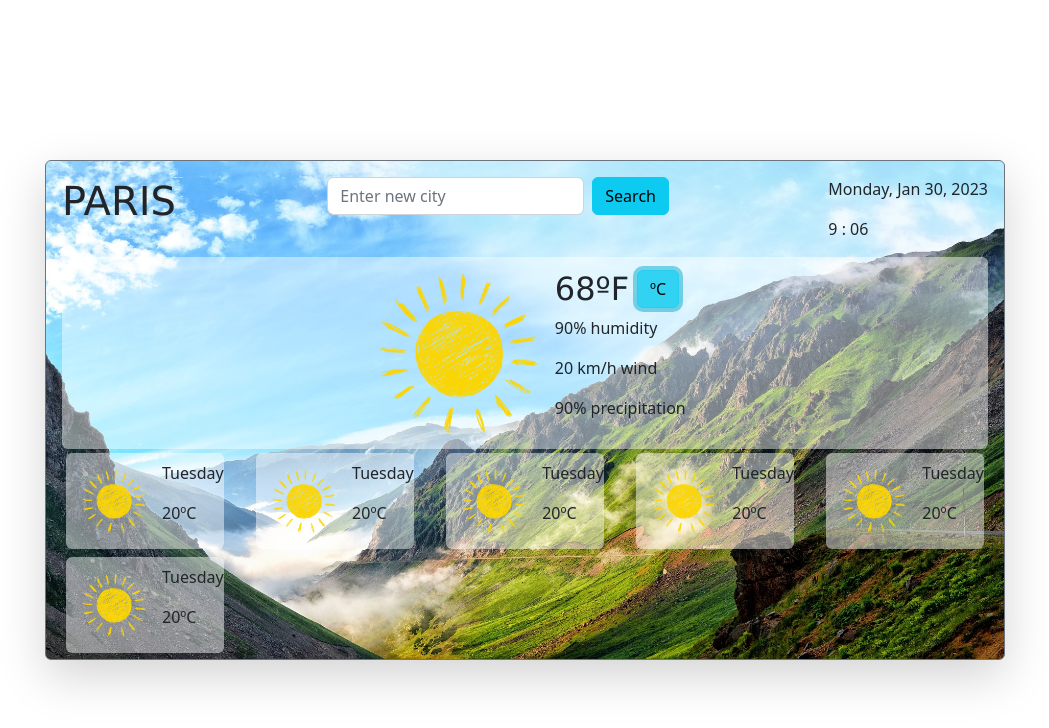
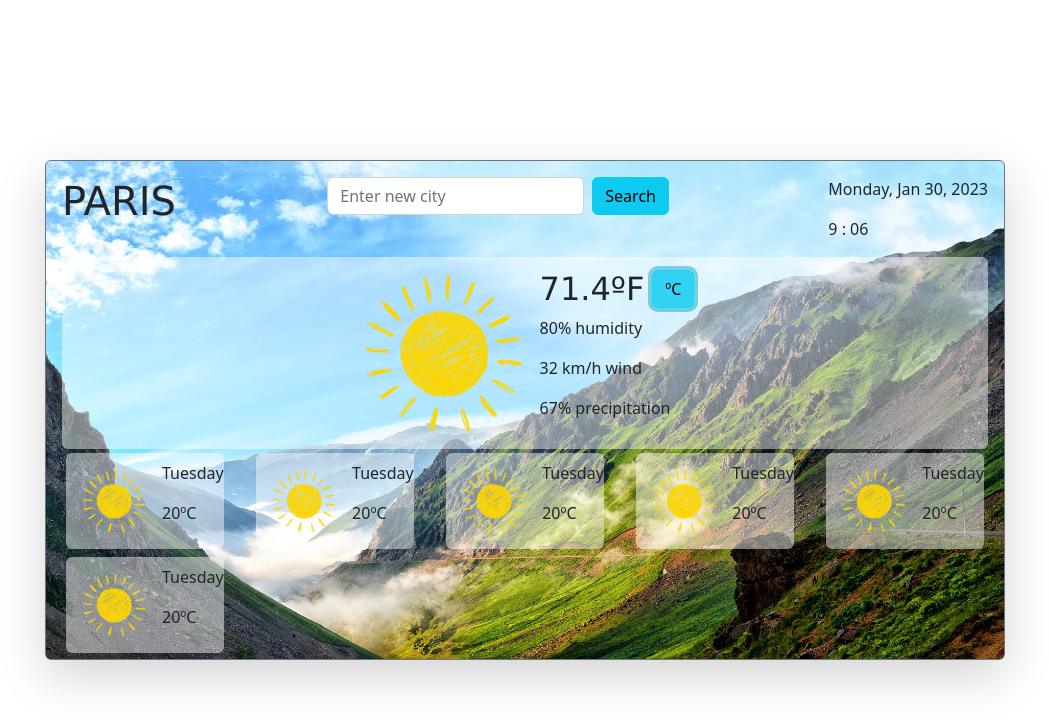
Before and after one commit to NoemiSAmeijide/Weather-Forecast, a plain HTML site: page index.html in a window 1280 px wide. Both pictures are taken after a click on the button "ºF". Shown: the whole page, without its empty margins (115-1164 px from the left). Drawn offline with nearby package versions, Linux system fonts and the light colour scheme.

Commit message:
date time setTimeout

```diff
--- a/index.html
+++ b/index.html
@@ -63,9 +63,9 @@
                   </div>
                 </div>
                 <div>
-                  <p>90% humidity</p>
-                  <p>20 km/h wind</p>
-                  <p>90% precipitation</p>
+                  <p><span id="humi">90</span>% humidity</p>
+                  <p><span id="wind"> 20</span> km/h wind</p>
+                  <p><span id="preci">90</span>% precipitation</p>
                 </div>
               </div>
             </div>
--- a/src/index.js
+++ b/src/index.js
@@ -1,27 +1,36 @@
 let weather = {
   paris: {
-    temp: 19.7,
+    temp: 21.9,
     humidity: 80,
+    wind: 32,
+    precipitation: 67,
   },
   tokyo: {
     temp: 17.3,
     humidity: 50,
+    wind: 90,
+    precipitation: 54,
   },
   lisbon: {
     temp: 30.2,
     humidity: 20,
+    wind: 13,
+    precipitation: 89,
   },
   "san francisco": {
     temp: 20.9,
     humidity: 100,
+    wind: 65,
+    precipitation: 42,
   },
   moscow: {
     temp: -5,
     humidity: 20,
+    wind: 62,
+    precipitation: 45,
   },
 };
 
-let now = new Date();
 let week = [
   "Sunday",
   "Monday",
@@ -58,11 +67,26 @@ city = city.trim();
 city = city.toLowerCase();
 console.log(city);
 
-var fruita = Object.keys(weather);
-console.log(fruita);
+// var fruita = Object.keys(weather);
+// console.log(fruita);
 
-var a = fruita.indexOf(city);
-console.log(a);
+// var a = fruita.indexOf(city);
+// console.log(a);
+
+//TIME
+setInterval(myTimer, 1000);
+
+function myTimer() {
+  let now = new Date();
+  //here we select the space where the timer is going
+  let theTime = document.querySelector("#the-time");
+  //here we put it in the html
+  let timeText = `<p>${week[now.getDay()]}, ${
+    mon[now.getMonth()]
+  } ${now.getDate()}, ${now.getFullYear()}</p> <p>${now.getHours()} :
+${(now.getMinutes() < 10 ? "0" : "") + now.getMinutes()}</p>`;
+  theTime.innerHTML = timeText;
+}
 
 //CONVERTION FUNCTIONS
 function convertion(event) {
@@ -77,18 +101,16 @@ function convertion(event) {
     unit.innerHTML = "ºF";
     unitButton.innerHTML = "ºC";
     result = `${(originTemp.textContent * 9) / 5 + 32} `;
-  } else if (celcius === false) {
+  } else {
     celcius = true;
     unit.innerHTML = "ºC";
     unitButton.innerHTML = "ºF";
     result = `${((originTemp.textContent - 32) * 5) / 9} `;
-  } else {
-    result = "error in the code";
   }
-  originTemp.innerHTML = result;
+  originTemp.innerHTML = Math.round(result * 10) / 10;
 
-  console.log(result);
-  console.log(originTemp.textContent);
+  // console.log(result);
+  // console.log(originTemp.textContent);
 }
 
 // call to CONVERTION
@@ -129,16 +151,6 @@ function newCity(event) {
   }
 }
 
-//TIME
-//here we select the space where the timer is going
-let theTime = document.querySelector("#the-time");
-//here we put it in the html
-let timeText = `<p>${week[now.getDay()]}, ${
-  mon[now.getMonth()]
-} ${now.getDate()}, ${now.getFullYear()}</p> <p>${now.getHours()} :
-${(now.getMinutes() < 10 ? "0" : "") + now.getMinutes()}</p>`;
-theTime.innerHTML = timeText;
-
 //CITY NAME
 //here we select and put the city name we are looking for in the html
 let selCity = document.querySelector("#selected-city");
@@ -147,7 +159,12 @@ selCity.innerHTML = city.toUpperCase();
 let cityForm = document.querySelector("#city-form");
 cityForm.addEventListener("submit", newCity);
 
-//CONVERTION borrar?
-// let convButton = document.querySelector("#fcf");
-// let temp = document.querySelectorAll(".temp");
-// convButton.addEventListener("click", convertion);
+// OTHER WEATHER DATA
+let temper = document.querySelector("#first-temp");
+temper.innerHTML = weather.paris.temp;
+let humi = document.querySelector("#humi");
+humi.innerHTML = weather.paris.humidity;
+let wind = document.querySelector("#wind");
+wind.innerHTML = weather.paris.wind;
+let preci = document.querySelector("#preci");
+preci.innerHTML = weather.paris.precipitation;
```
